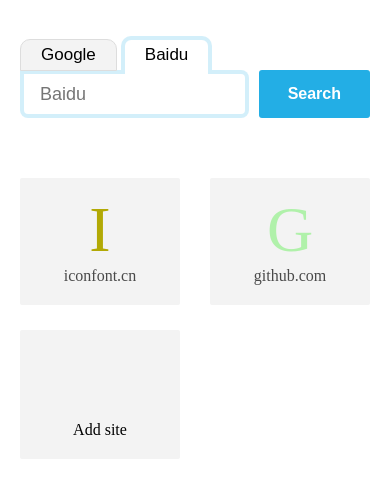
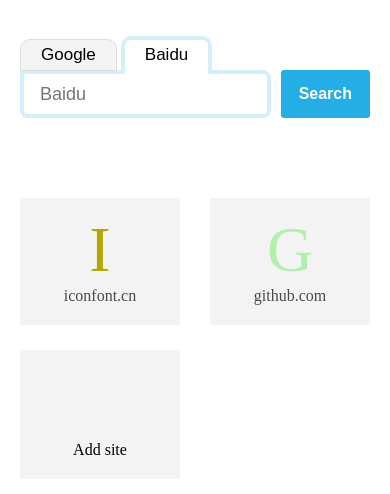
Before and after one commit to YingJiangHui/nav-1, a website: page src/index.html in a window 390 px wide. Drawn offline with nearby package versions, Linux system fonts and the light colour scheme.

Commit message:
优化自适应

```diff
--- a/src/mian.js
+++ b/src/mian.js
@@ -61,7 +61,7 @@
     if (flag) {
         for (let item of map) {
             if (e.key === item["title"].toLocaleLowerCase()) {
-                window.location.href = item['url']
+                window.open(item['url'])
             }
 
         }
--- a/src/style.css
+++ b/src/style.css
@@ -90,7 +90,16 @@
     flex-wrap: wrap;
 }
 
+@media (max-width:960px) {
+    .globalMain {
+        max-width: 715px;
+    }
+}
+
 @media (min-width:500px) {
+    .globalMain>.siteList {
+        min-width: 768px
+    }
     .globalMain>.siteList {
         margin-right: -25px;
     }
@@ -108,11 +117,16 @@
 }
 
 @media (max-width:500px) {
+    .globalHeader button[type=submit] {
+        font-size: 16px;
+        padding: 10px 17px;
+    }
     .siteList {
         justify-content: space-between;
     }
     .globalMain>.siteList {
-        margin: 20px;
+        min-width: 370px;
+        padding: 20px;
     }
 }
 
```
